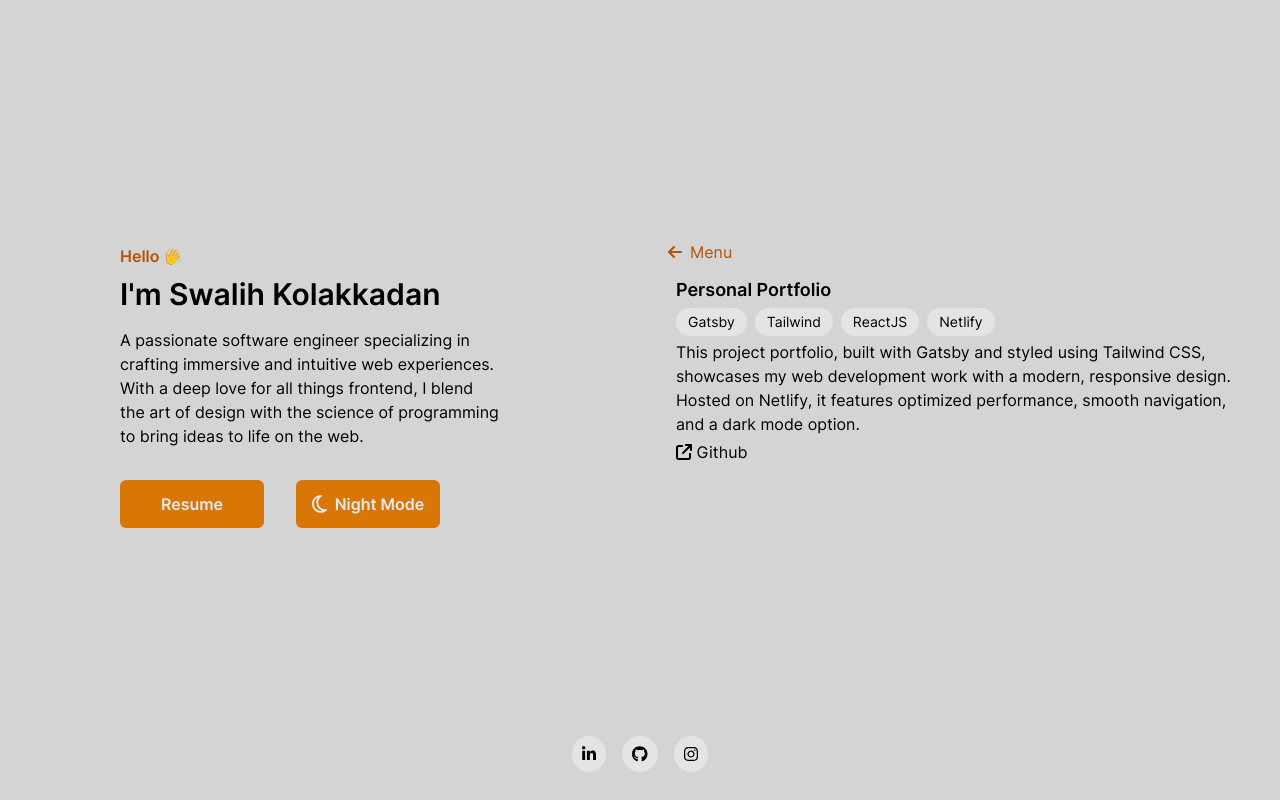
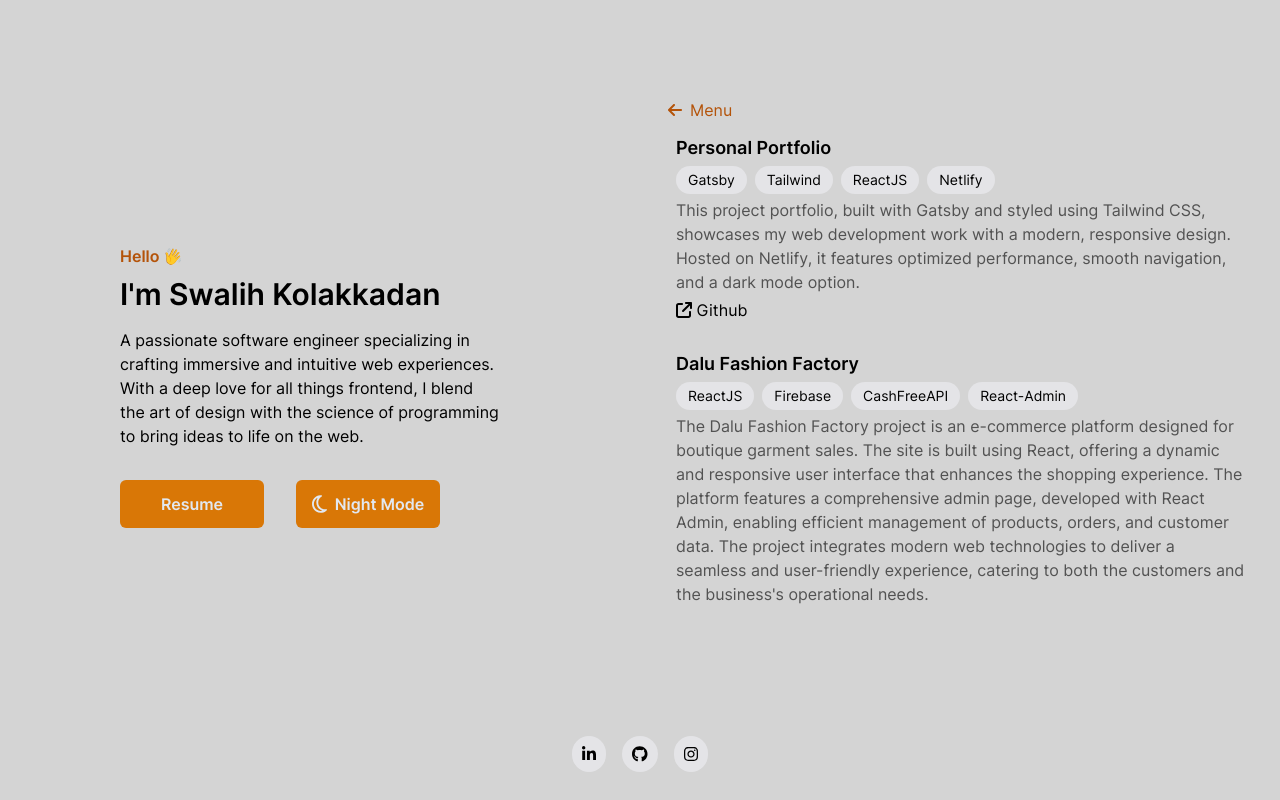
Before and after one commit to swalihkolakkadan/swalih-kolakkadan, a Gatsby site: page /projects in a window 1280 px wide. Built offline with nearby package versions, Linux system fonts and the light colour scheme; Gatsby itself is replaced by a stand-in of ours.

Commit message:
Final touches

```diff
--- a/src/pages/projects.tsx
+++ b/src/pages/projects.tsx
@@ -23,16 +23,24 @@ const Projects = () => {
         },
       ],
     },
+    {
+      id: 2,
+      name: "Dalu Fashion Factory",
+      skills: ["ReactJS", "Firebase", "CashFreeAPI", "React-Admin"],
+      description:
+        "The Dalu Fashion Factory project is an e-commerce platform designed for boutique garment sales. The site is built using React, offering a dynamic and responsive user interface that enhances the shopping experience. The platform features a comprehensive admin page, developed with React Admin, enabling efficient management of products, orders, and customer data. The project integrates modern web technologies to deliver a seamless and user-friendly experience, catering to both the customers and the business's operational needs.",
+    },
   ];
 
   return (
     <Layout>
-      <div className="col-span-1 flex lg:items-center px-6 py-9">
+      <div className="col-span-1 flex  lg:items-center px-6 py-9">
         <div className="animate-fadeIn">
           <Link className="text-amber-700 dark:text-amber-200" to="/">
             <FontAwesomeIcon icon={faArrowLeft} className="mr-2" />
             Menu
           </Link>
+          <div className="flex flex-col gap-2">
             {projects.map((project) => (
               <div key={project.id} className="p-2">
                 <div className="mt-1 font-semibold text-lg">{project.name}</div>
@@ -43,8 +51,10 @@ const Projects = () => {
                     </div>
                   ))}
                 </div>
-              <div className="mt-1">{project.description} </div>
-              {project.links.length && (
+                <div className="mt-1 text-neutral-600 dark:text-neutral-400">
+                  {project.description}
+                </div>
+                {project.links?.length && (
                   <div id="link" className="flex gap-2 mt-1">
                     {project.links.map((link) => (
                       <Link to={link.href} target="_blank">
@@ -57,6 +67,7 @@ const Projects = () => {
             ))}
           </div>
         </div>
+      </div>
     </Layout>
   );
 };
--- a/src/pages/stack.tsx
+++ b/src/pages/stack.tsx
@@ -28,6 +28,10 @@ const Stack = () => {
       rating: 4,
     },
     {
+      name: "MaterialUI",
+      rating: 4,
+    },
+    {
       name: "Angular",
       rating: 3.5,
     },
@@ -36,7 +40,7 @@ const Stack = () => {
       rating: 3.5,
     },
     {
-      name: "MaterialUI",
+      name: "Prime React",
       rating: 3.5,
     },
     { name: "Redux", rating: 3.5 },
@@ -65,7 +69,7 @@ const Stack = () => {
             <FontAwesomeIcon icon={faArrowLeft} className="mr-2" />
             Menu
           </Link>
-          <div className="mt-2 w-full md:max-w-80 bg-neutral-200 dark:bg-neutral-900/75 p-4 rounded-lg shadow-sm dark:shadow-neutral-700/50 flex flex-col gap-2">
+          <div className="mt-2 w-full md:max-w-80 bg-neutral-200 dark:bg-neutral-900/75 p-4 rounded-lg shadow-sm dark:shadow-neutral-700/50 flex flex-col gap-2 lg:max-h-[32rem] overflow-auto">
             {selfRating.map((skill) => (
               <div className="flex justify-between">
                 <div> {skill.name} </div>
```
Lines whose indentation alone changed are shown as unchanged.
